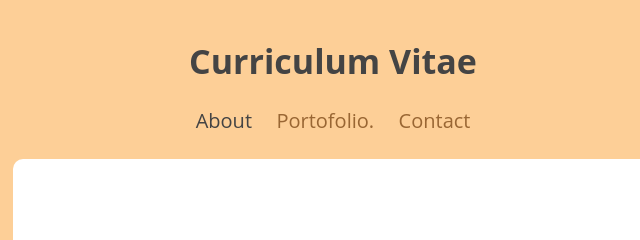
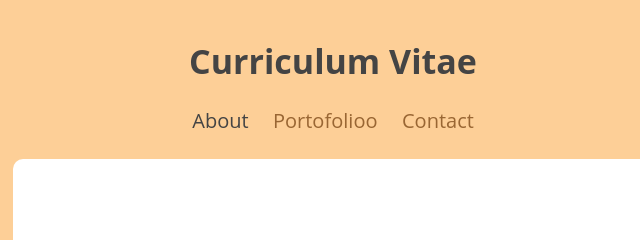
Before and after one commit to Rindiani31/personalweb, a plain HTML site: page index.html in a window 1280 px wide. Shown: the top 240 px of the page, 307-947 px from the left. Drawn offline with Linux system fonts and the light colour scheme.

Commit message:
menambahkan huruf o pada kata portofolio

```diff
--- a/index.html
+++ b/index.html
@@ -15,7 +15,7 @@
     <div class="navbar">
         <ul type="square" class="list-nav">
             <li><a href="#" class="active">About</a></li>
-            <li><a href="portofolio.html">Portofolio.</a></li>
+            <li><a href="portofolio.html">Portofolioo</a></li>
             <li><a href="contact.html">Contact</a></li>
           </ul>
       </div>
```
